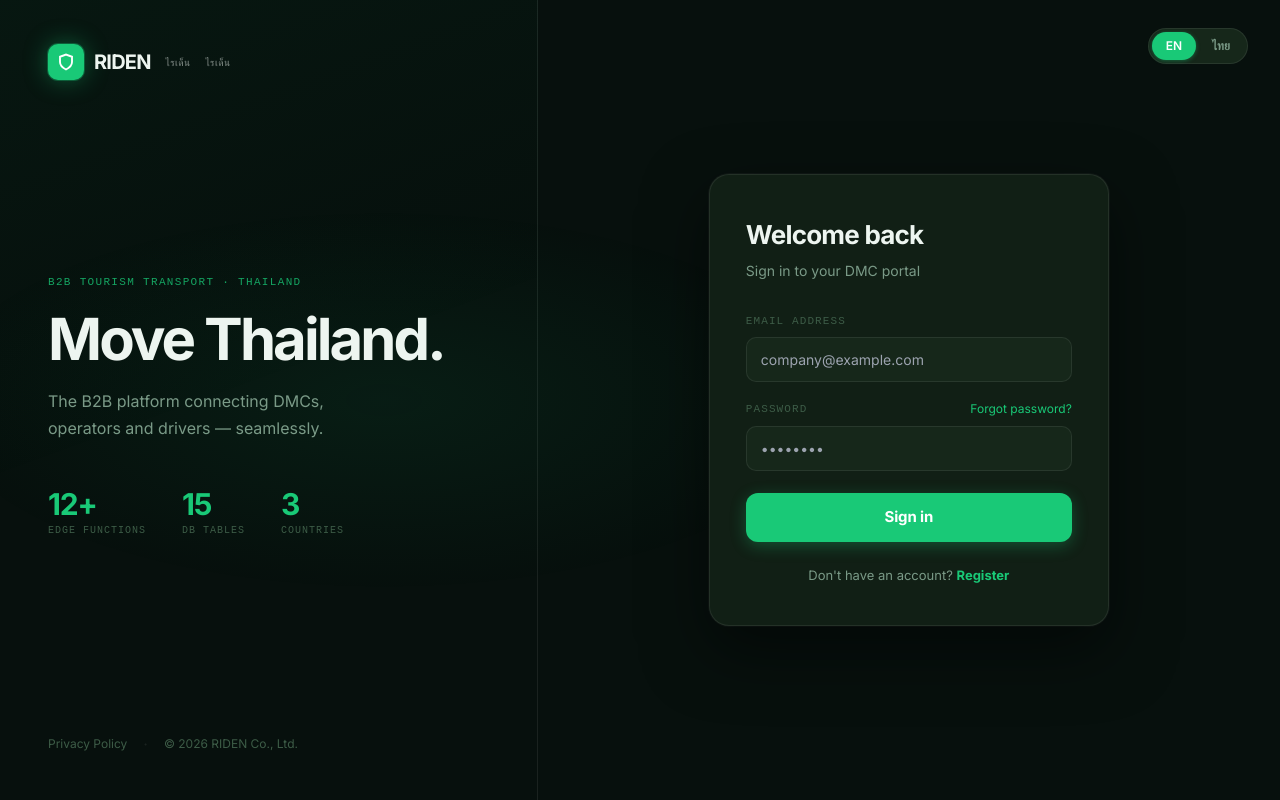
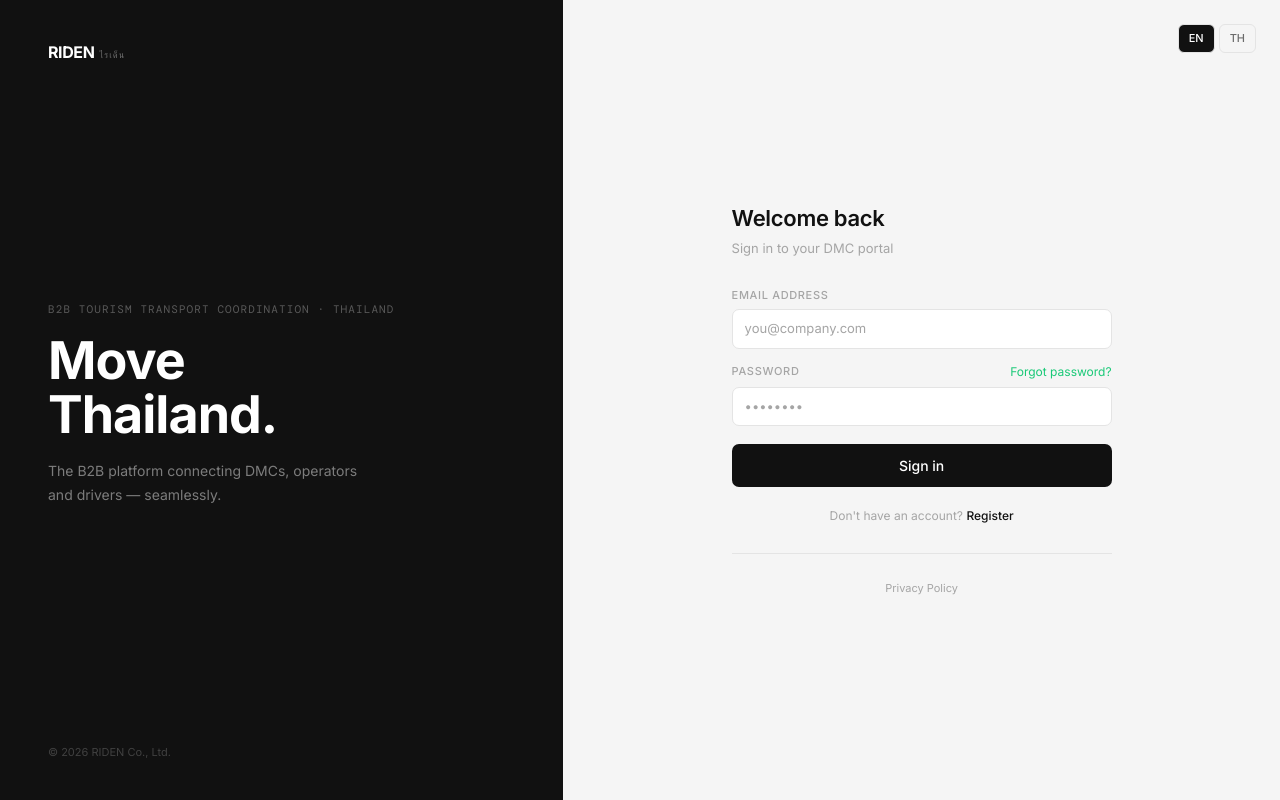
Before and after one commit to jeet623-create/Riden, a Next.js app: page /login in a window 1280 px wide. Built offline with nearby package versions, Linux system fonts and the light colour scheme.

Commit message:
UI: login page - Option B clean style

```diff
--- a/src/app/login/page.tsx
+++ b/src/app/login/page.tsx
@@ -11,122 +11,83 @@ export default function LoginPage() {
   const [error, setError] = useState('')
   const [loading, setLoading] = useState(false)
   const [lang, setLang] = useState<'en'|'th'>('en')
-  const [mounted, setMounted] = useState(false)
 
   useEffect(() => {
-    setMounted(true)
-    setLang((localStorage.getItem('riden_lang') as 'en'|'th') || 'en')
+    setLang((localStorage.getItem('riden_lang') as 'en'|'th')||'en')
   }, [])
 
   const T = {
-    en: { h:'Move Thailand.', sub:'The B2B platform connecting DMCs, operators and drivers — seamlessly.', email:'Email address', pass:'Password', btn:'Sign in', noAcc:"Don't have an account?", reg:'Register', forgot:'Forgot password?', welcome:'Welcome back', portal:'Sign in to your DMC portal' },
-    th: { h:'ขับเคลื่อนไทย.', sub:'แพลตฟอร์ม B2B เชื่อมต่อ DMC ผู้ประกอบการ และคนขับ', email:'อีเมล', pass:'รหัสผ่าน', btn:'เข้าสู่ระบบ', noAcc:'ยังไม่มีบัญชี?', reg:'สมัคร', forgot:'ลืมรหัสผ่าน?', welcome:'ยินดีต้อนรับ', portal:'เข้าสู่ระบบพอร์ทัล DMC' }
+    en:{ h:'Welcome back', sub:'Sign in to your DMC portal', email:'Email address', pass:'Password',
+      btn:'Sign in', noAcc:"Don't have an account?", reg:'Register', forgot:'Forgot password?',
+      tagline:'B2B Tourism Transport Coordination · Thailand' },
+    th:{ h:'ยินดีต้อนรับ', sub:'เข้าสู่ระบบพอร์ทัล DMC',
+      email:'อีเมล', pass:'รหัสผ่าน',
+      btn:'เข้าสู่ระบบ', noAcc:'ยังไม่มีบัญชี?',
+      reg:'สมัคร', forgot:'ลืมรหัสผ่าน?',
+      tagline:'B2B ประเทศไทย' },
   }
   const t = T[lang]
 
   async function handleSubmit(e: React.FormEvent) {
     e.preventDefault(); setLoading(true); setError('')
-    const { error: err } = await createClient().auth.signInWithPassword({ email, password: pass })
-    if (err) { setError(err.message); setLoading(false) } else router.push('/dashboard')
+    const { error:err } = await createClient().auth.signInWithPassword({ email, password:pass })
+    if (err) { setError(err.message); setLoading(false) }
+    else router.push('/dashboard')
   }
-
-  function switchLang(l: 'en'|'th') { setLang(l); localStorage.setItem('riden_lang', l) }
-
-  const TEAL = '#19C977'
-  const BG = '#07100D'
-  const S2 = '#111F15'
-  const S3 = '#16271A'
-  const BORDER = 'rgba(255,255,255,0.08)'
-  const TEXT = '#EDF5F0'
-  const TEXT2 = '#7A9A87'
-  const TEXT3 = '#3D5C47'
+  function switchLang(l:'en'|'th') { setLang(l); localStorage.setItem('riden_lang',l) }
 
   return (
-    <div style={{ minHeight:'100vh', display:'flex', background:BG, fontFamily:"'Inter',-apple-system,sans-serif", WebkitFontSmoothing:'antialiased' }}>
-      {/* Ambient glow */}
-      <div style={{ position:'fixed', top:0, left:0, right:0, bottom:0, pointerEvents:'none', background:'radial-gradient(ellipse 60% 40% at 30% 50%, rgba(25,201,119,0.07) 0%, transparent 60%)' }} />
+    <div style={{minHeight:'100vh',display:'flex',background:'var(--bg-page)',fontFamily:'var(--font-sans)'}}>
 
-      {/* ── Left brand panel ── */}
-      <div style={{ flex:'0 0 42%', display:'flex', flexDirection:'column', justifyContent:'space-between', padding:'44px 48px', borderRight:`1px solid ${BORDER}`, background:'linear-gradient(160deg, rgba(25,201,119,0.04) 0%, transparent 50%)', position:'relative' }}>
-        {/* Logo */}
-        <div style={{ display:'flex', alignItems:'center', gap:10 }}>
-          <div style={{ width:36, height:36, background:TEAL, borderRadius:10, display:'flex', alignItems:'center', justifyContent:'center', boxShadow:'0 0 24px rgba(25,201,119,0.4), 0 0 0 1px rgba(25,201,119,0.3)' }}>
-            <svg width="18" height="18" viewBox="0 0 24 24" fill="none" stroke="white" strokeWidth="2.5"><path d="M12 22s8-4 8-10V5l-8-3-8 3v7c0 6 8 10 8 10z"/></svg>
-          </div>
-          <span style={{ fontWeight:800, fontSize:20, letterSpacing:'-0.04em', color:TEXT }}>RIDEN</span><span style={{ fontWeight:500, fontSize:10, letterSpacing:'0.04em', color:TEXT, opacity:0.55, marginLeft:5 }}>ไรเด็น</span><span style={{ fontWeight:500, fontSize:10, letterSpacing:'0.04em', color:TEXT, opacity:0.55, marginLeft:5 }}>ไรเด็น</span>
+      {/* Left panel */}
+      <div style={{flex:'0 0 44%',background:'#111',display:'flex',flexDirection:'column',justifyContent:'space-between',padding:'40px 48px'}}>
+        <div style={{display:'flex',alignItems:'baseline',gap:5}}>
+          <span style={{fontWeight:700,fontSize:16,letterSpacing:'-0.4px',color:'#fff'}}>RIDEN</span>
+          <span style={{fontWeight:400,fontSize:9,letterSpacing:'1px',color:'rgba(255,255,255,0.4)'}}>ไรเด็น</span>
         </div>
-
-        {/* Main content */}
         <div>
-          <div style={{ fontSize:11, fontFamily:"'JetBrains Mono',monospace", letterSpacing:'0.12em', textTransform:'uppercase', color:TEAL, marginBottom:20, opacity:0.8 }}>B2B Tourism Transport · Thailand</div>
-          <h1 style={{ fontSize:58, fontWeight:900, letterSpacing:'-0.05em', lineHeight:1.0, color:TEXT, marginBottom:20 }}>{t.h}</h1>
-          <p style={{ fontSize:16, color:TEXT2, lineHeight:1.65, maxWidth:340, marginBottom:48 }}>{t.sub}</p>
-
-          {/* Stats row */}
-          <div style={{ display:'flex', gap:36 }}>
-            {[['12+','Edge Functions'],['15','DB Tables'],['3','Countries']].map(([n, l]) => (
-              <div key={l}>
-                <div style={{ fontSize:30, fontWeight:800, letterSpacing:'-0.04em', color:TEAL, lineHeight:1 }}>{n}</div>
-                <div style={{ fontSize:10, fontFamily:"'JetBrains Mono',monospace", letterSpacing:'0.1em', textTransform:'uppercase', color:TEXT3, marginTop:4 }}>{l}</div>
-              </div>
-            ))}
-          </div>
+          <div style={{fontSize:11,fontFamily:'var(--font-mono)',letterSpacing:'0.1em',color:'rgba(255,255,255,0.3)',marginBottom:16,textTransform:'uppercase' as const}}>{t.tagline}</div>
+          <h1 style={{fontSize:52,fontWeight:700,letterSpacing:'-1px',lineHeight:1.05,color:'#fff',marginBottom:16}}>Move<br/>Thailand.</h1>
+          <p style={{fontSize:14,color:'rgba(255,255,255,0.45)',lineHeight:1.7,maxWidth:320}}>The B2B platform connecting DMCs, operators and drivers — seamlessly.</p>
         </div>
-
-        {/* Footer */}
-        <div style={{ display:'flex', alignItems:'center', gap:16 }}>
-          <Link href="/privacy" style={{ fontSize:12, color:TEXT3, textDecoration:'none' }}>Privacy Policy</Link>
-          <span style={{ color:BORDER }}>·</span>
-          <span style={{ fontSize:12, color:TEXT3 }}>© 2026 RIDEN Co., Ltd.</span>
-        </div>
+        <div style={{fontSize:11,color:'rgba(255,255,255,0.2)'}}>&copy; 2026 RIDEN Co., Ltd.</div>
       </div>
 
-      {/* ── Right form panel ── */}
-      <div style={{ flex:1, display:'flex', flexDirection:'column', alignItems:'center', justifyContent:'center', padding:48, position:'relative' }}>
-        {/* Lang toggle — top right */}
-        <div style={{ position:'absolute', top:28, right:32 }}>
-          <div style={{ display:'inline-flex', background:S3, border:`1px solid ${BORDER}`, borderRadius:100, padding:3, gap:2 }}>
-            {(['en','th'] as const).map(l => (
-              <button key={l} onClick={() => switchLang(l)} style={{ padding:'5px 14px', borderRadius:100, fontSize:12, fontWeight:600, cursor:'pointer', border:'none', transition:'all 0.15s', background: lang===l ? TEAL : 'transparent', color: lang===l ? '#fff' : TEXT2, boxShadow: lang===l ? '0 1px 4px rgba(25,201,119,0.4)' : 'none', fontFamily:'inherit' }}>
-                {l === 'en' ? 'EN' : 'ไทย'}
-              </button>
-            ))}
-          </div>
+      {/* Right form */}
+      <div style={{flex:1,display:'flex',flexDirection:'column',alignItems:'center',justifyContent:'center',padding:40,position:'relative'}}>
+        <div style={{position:'absolute',top:24,right:24,display:'flex',gap:4}}>
+          {(['en','th'] as const).map(l=>(
+            <button key={l} onClick={()=>switchLang(l)} style={{padding:'5px 10px',borderRadius:6,fontSize:11,fontWeight:500,border:'0.5px solid var(--border)',background:lang===l?'#111':'transparent',color:lang===l?'#fff':'var(--text-secondary)',cursor:'pointer',fontFamily:'var(--font-sans)'}}>
+              {l==='en'?'EN':'TH'}
+            </button>
+          ))}
         </div>
-
-        {/* Form card */}
-        <div style={{ width:'100%', maxWidth:400, background:S2, border:`1px solid ${BORDER}`, borderRadius:20, padding:'40px 36px', boxShadow:'0 24px 64px rgba(0,0,0,0.5), 0 0 0 1px rgba(255,255,255,0.04)' }}>
-          <h2 style={{ fontSize:26, fontWeight:800, letterSpacing:'-0.03em', color:TEXT, marginBottom:6 }}>{t.welcome}</h2>
-          <p style={{ fontSize:14, color:TEXT2, marginBottom:32 }}>{t.portal}</p>
-
-          <form onSubmit={handleSubmit} style={{ display:'flex', flexDirection:'column', gap:18 }}>
+        <div style={{width:'100%',maxWidth:380}}>
+          <h2 style={{fontSize:22,fontWeight:600,letterSpacing:'-0.3px',color:'var(--text-primary)',marginBottom:4}}>{t.h}</h2>
+          <p style={{fontSize:13,color:'var(--text-tertiary)',marginBottom:28}}>{t.sub}</p>
+          <form onSubmit={handleSubmit} style={{display:'flex',flexDirection:'column',gap:14}}>
             <div>
-              <label style={{ display:'block', fontSize:11, fontFamily:"'JetBrains Mono',monospace", letterSpacing:'0.1em', textTransform:'uppercase', color:TEXT3, marginBottom:8 }}>{t.email}</label>
-              <input type="email" value={email} onChange={e => setEmail(e.target.value)} required placeholder="company@example.com" style={{ width:'100%', background:S3, border:`1px solid ${BORDER}`, borderRadius:10, color:TEXT, fontSize:14, padding:'11px 14px', outline:'none', fontFamily:'inherit', boxSizing:'border-box', transition:'border-color 0.15s' }}
-                onFocus={e => (e.target.style.borderColor=TEAL, e.target.style.boxShadow='0 0 0 3px rgba(25,201,119,0.12)')}
-                onBlur={e => (e.target.style.borderColor=BORDER, e.target.style.boxShadow='none')} />
+              <label style={{display:'block',fontSize:11,fontWeight:500,letterSpacing:'0.06em',textTransform:'uppercase' as const,color:'var(--text-tertiary)',marginBottom:6}}>{t.email}</label>
+              <input type="email" value={email} onChange={e=>setEmail(e.target.value)} required placeholder="you@company.com" className="riden-input" />
             </div>
             <div>
-              <div style={{ display:'flex', justifyContent:'space-between', alignItems:'center', marginBottom:8 }}>
-                <label style={{ fontSize:11, fontFamily:"'JetBrains Mono',monospace", letterSpacing:'0.1em', textTransform:'uppercase', color:TEXT3 }}>{t.pass}</label>
-                <span style={{ fontSize:12, color:TEAL, cursor:'pointer' }}>{t.forgot}</span>
+              <div style={{display:'flex',justifyContent:'space-between',marginBottom:6}}>
+                <label style={{fontSize:11,fontWeight:500,letterSpacing:'0.06em',textTransform:'uppercase' as const,color:'var(--text-tertiary)'}}>{t.pass}</label>
+                <span style={{fontSize:12,color:'var(--accent)',cursor:'pointer'}}>{t.forgot}</span>
               </div>
-              <input type="password" value={pass} onChange={e => setPass(e.target.value)} required placeholder="••••••••" style={{ width:'100%', background:S3, border:`1px solid ${BORDER}`, borderRadius:10, color:TEXT, fontSize:14, padding:'11px 14px', outline:'none', fontFamily:'inherit', boxSizing:'border-box', transition:'border-color 0.15s' }}
-                onFocus={e => (e.target.style.borderColor=TEAL, e.target.style.boxShadow='0 0 0 3px rgba(25,201,119,0.12)')}
-                onBlur={e => (e.target.style.borderColor=BORDER, e.target.style.boxShadow='none')} />
+              <input type="password" value={pass} onChange={e=>setPass(e.target.value)} required placeholder="••••••••" className="riden-input" />
             </div>
-            {error && <div style={{ padding:'10px 14px', borderRadius:10, background:'rgba(248,113,113,0.08)', border:'1px solid rgba(248,113,113,0.2)', color:'#F87171', fontSize:13 }}>{error}</div>}
-            <button type="submit" disabled={loading} style={{ width:'100%', padding:'13px', background:loading?'#148f55':TEAL, color:'#fff', border:'none', borderRadius:12, fontSize:15, fontWeight:700, cursor:loading?'not-allowed':'pointer', marginTop:4, transition:'all 0.15s', fontFamily:'inherit', boxShadow:'0 4px 16px rgba(25,201,119,0.3)', letterSpacing:'-0.01em' }}
-              onMouseEnter={e => { if(!loading)(e.currentTarget.style.background='#20D980', e.currentTarget.style.transform='translateY(-1px)', e.currentTarget.style.boxShadow='0 8px 24px rgba(25,201,119,0.4)') }}
-              onMouseLeave={e => { if(!loading)(e.currentTarget.style.background=TEAL, e.currentTarget.style.transform='', e.currentTarget.style.boxShadow='0 4px 16px rgba(25,201,119,0.3)') }}>
-              {loading ? '...' : t.btn}
+            {error&&<div style={{padding:'9px 12px',borderRadius:7,background:'rgba(239,68,68,0.06)',border:'0.5px solid rgba(239,68,68,0.2)',color:'var(--danger)',fontSize:12}}>{error}</div>}
+            <button type="submit" disabled={loading} className="btn-primary" style={{width:'100%',justifyContent:'center',padding:'11px',fontSize:14,marginTop:4,opacity:loading?0.6:1}}>
+              {loading?'...':t.btn}
             </button>
           </form>
-
-          <p style={{ textAlign:'center', marginTop:24, fontSize:13, color:TEXT2 }}>
-            {t.noAcc}{' '}
-            <Link href="/register" style={{ color:TEAL, textDecoration:'none', fontWeight:700 }}>{t.reg}</Link>
+          <p style={{textAlign:'center' as const,marginTop:20,fontSize:12,color:'var(--text-tertiary)'}}>
+            {t.noAcc}{' '}<Link href="/register" style={{color:'var(--text-primary)',fontWeight:500,textDecoration:'none'}}>{t.reg}</Link>
           </p>
+          <div style={{marginTop:28,paddingTop:20,borderTop:'0.5px solid var(--border)',textAlign:'center' as const}}>
+            <Link href="/privacy" style={{fontSize:11,color:'var(--text-tertiary)',textDecoration:'none'}}>Privacy Policy</Link>
+          </div>
         </div>
       </div>
     </div>
```
